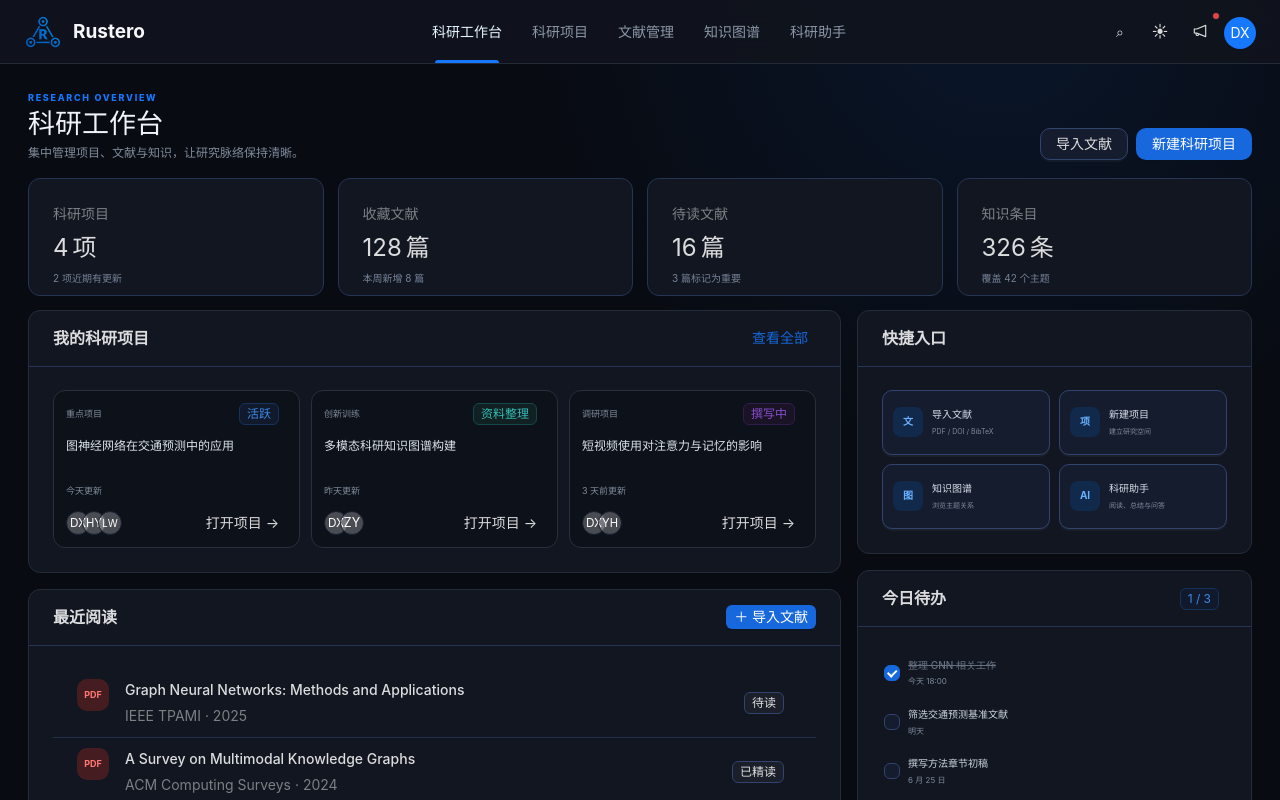
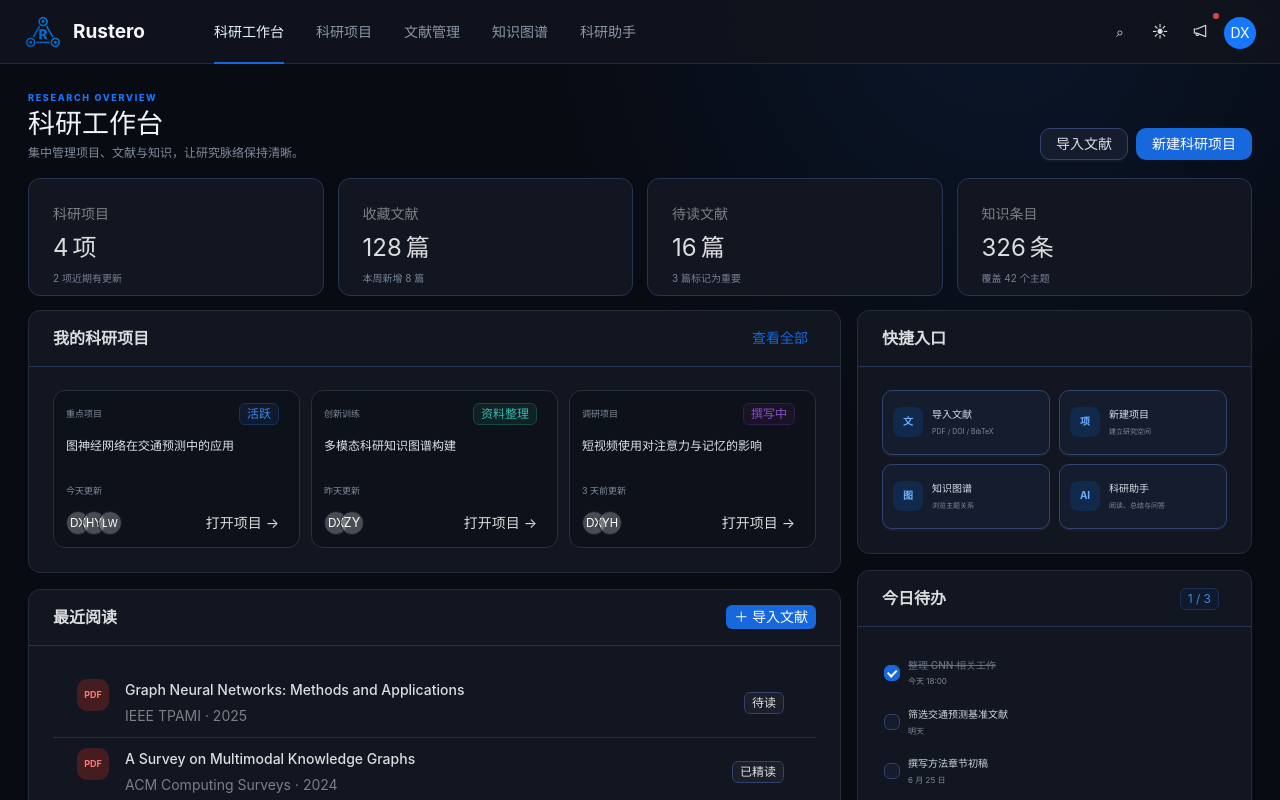
Before and after one commit to lishuang996/Rustero, a Vue app: page / in a window 1280 px wide. Built offline with nearby package versions, Linux system fonts and the light colour scheme.

Commit message:
Extract AppHeader into a reusable component

```diff
--- /dev/null
+++ b/src/components/AppHeader.vue
@@ -0,0 +1,145 @@
+<script setup lang="ts">
+import { computed, ref, watch } from "vue";
+import { NotificationOutlined } from "@ant-design/icons-vue";
+import type { MenuProps } from "ant-design-vue";
+
+const props = defineProps<{
+  dark: boolean;
+  modelValue: string;
+  items: string[];
+}>();
+
+const emit = defineEmits<{
+  "update:modelValue": [value: string];
+  toggleTheme: [];
+}>();
+
+const current = ref<string[]>([props.modelValue]);
+
+watch(
+  () => props.modelValue,
+  (val) => {
+    current.value = [val];
+  },
+);
+
+const menuItems = computed<MenuProps["items"]>(() =>
+  props.items.map((item) => ({
+    key: item,
+    label: item,
+  })),
+);
+</script>
+
+<template>
+  <a-layout-header class="app-header">
+    <div class="brand">
+      <img src="/rustero-icon.png" alt="Rustero" />
+      <strong>Rustero</strong>
+    </div>
+
+    <a-menu
+      v-model:selected-keys="current"
+      mode="horizontal"
+      :items="menuItems"
+      class="app-nav"
+      @select="(info: { key: string }) => emit('update:modelValue', info.key)"
+    />
+
+    <a-space :size="8">
+      <a-button type="text" shape="circle" aria-label="搜索">⌕</a-button>
+      <a-button
+        class="theme-toggle"
+        type="text"
+        shape="circle"
+        :aria-label="dark ? '切换到亮色主题' : '切换到暗色主题'"
+        @click="emit('toggleTheme')"
+      >
+        {{ dark ? "☀" : "☾" }}
+      </a-button>
+      <a-badge dot>
+        <a-button type="text" shape="circle" aria-label="通知">
+          <NotificationOutlined />
+        </a-button>
+      </a-badge>
+      <a-avatar class="user-avatar">DX</a-avatar>
+    </a-space>
+  </a-layout-header>
+</template>
+
+<style scoped>
+.app-header {
+  position: sticky;
+  top: 0;
+  z-index: 10;
+  height: 64px;
+  padding: 0 24px;
+  display: flex;
+  align-items: center;
+  gap: 24px;
+  border-bottom: 1px solid var(--border);
+  background: var(--header-bg) !important;
+  backdrop-filter: blur(18px);
+  transition:
+    background-color 0.2s ease,
+    border-color 0.2s ease;
+}
+
+.brand {
+  min-width: 150px;
+  display: flex;
+  align-items: center;
+  gap: 11px;
+}
+.brand img {
+  width: 38px;
+  height: auto;
+  aspect-ratio: 1;
+  object-fit: contain;
+  flex: none;
+}
+.brand strong {
+  color: var(--brand);
+  font-size: 19px;
+  line-height: 1;
+}
+
+.app-nav {
+  flex: 1;
+  background: transparent;
+  border-bottom: none;
+}
+.app-nav :deep(.ant-menu-item) {
+  color: var(--nav);
+}
+.app-nav :deep(.ant-menu-item-selected) {
+  color: var(--nav-active);
+}
+
+.theme-toggle {
+  font-size: 16px;
+}
+.user-avatar {
+  color: #fff;
+  background: #1677ff;
+}
+
+@media (max-width: 1080px) {
+  .app-nav :deep(.ant-menu-item) {
+    padding-inline: 8px;
+    font-size: 11px;
+  }
+}
+
+@media (max-width: 760px) {
+  .app-header {
+    padding: 0 14px;
+  }
+  .brand {
+    flex: 1;
+  }
+  .app-nav {
+    display: none;
+  }
+}
+</style>
--- a/src/main.ts
+++ b/src/main.ts
@@ -9,6 +9,7 @@ import {
   ConfigProvider,
   Layout,
   List,
+  Menu,
   Row,
   Space,
   Statistic,
@@ -34,6 +35,7 @@ Object.entries({
   AList: List,
   AListItem: List.Item,
   AListItemMeta: List.Item.Meta,
+  AMenu: Menu,
   ARow: Row,
   ASpace: Space,
   AStatistic: Statistic,
--- a/src/views/ResearchHome.vue
+++ b/src/views/ResearchHome.vue
@@ -1,6 +1,6 @@
 <script setup lang="ts">
 import { computed, ref } from "vue";
-import { NotificationOutlined } from "@ant-design/icons-vue";
+import AppHeader from "../components/AppHeader.vue";
 import { stats, projects, papers, mockTasks } from "../ts_scripts/mocks";
 import type { TaskItem } from "../ts_scripts/types";
 
@@ -19,44 +19,12 @@ const finishedTasks = computed(
 
 <template>
   <a-layout :class="['research-layout', { 'light-mode': !dark }]">
-    <a-layout-header class="app-header">
-      <div class="brand">
-        <img src="/rustero-icon.png" alt="Rustero" />
-        <strong>Rustero</strong>
-      </div>
-
-      <nav class="navigation">
-        <button
-          v-for="item in navItems"
-          :key="item"
-          :class="{ active: activeNav === item }"
-          @click="activeNav = item"
-        >
-          {{ item }}
-        </button>
-      </nav>
-
-      <a-space :size="8">
-        <a-button type="text" shape="circle" aria-label="搜索"
-        >⌕</a-button
-        >
-        <a-button
-          class="theme-toggle"
-          type="text"
-          shape="circle"
-          :aria-label="dark ? '切换到亮色主题' : '切换到暗色主题'"
-          @click="$emit('toggleTheme')"
-        >
-          {{ dark ? "☀" : "☾" }}
-        </a-button>
-        <a-badge dot>
-          <a-button type="text" shape="circle" aria-label="通知">
-            <NotificationOutlined />
-          </a-button>
-        </a-badge>
-        <a-avatar class="user-avatar">DX</a-avatar>
-      </a-space>
-    </a-layout-header>
+    <AppHeader
+      v-model="activeNav"
+      :items="navItems"
+      :dark="dark"
+      @toggle-theme="$emit('toggleTheme')"
+    />
 
     <a-layout-content class="page-content">
       <section class="page-title">
@@ -305,75 +273,6 @@ body {
     --assistant-start: #e6f4ff;
     --assistant-end: #f4ebff;
 }
-.app-header {
-    position: sticky;
-    top: 0;
-    z-index: 10;
-    height: 64px;
-    padding: 0 24px;
-    display: flex;
-    align-items: center;
-    gap: 24px;
-    border-bottom: 1px solid var(--border);
-    background: var(--header-bg) !important;
-    backdrop-filter: blur(18px);
-    transition:
-        background-color 0.2s ease,
-        border-color 0.2s ease;
-}
-.brand {
-    min-width: 150px;
-    display: flex;
-    align-items: center;
-    gap: 11px;
-}
-.brand img {
-    width: 38px;
-    height: auto;
-    aspect-ratio: 1;
-    object-fit: contain;
-    flex: none;
-}
-.brand strong {
-    color: var(--brand);
-    font-size: 19px;
-    line-height: 1;
-}
-.navigation {
-    flex: 1;
-    align-self: stretch;
-    display: flex;
-    justify-content: center;
-}
-.navigation button {
-    position: relative;
-    padding: 0 15px;
-    border: 0;
-    color: var(--nav);
-    background: transparent;
-    cursor: pointer;
-}
-.navigation button:hover,
-.navigation button.active {
-    color: var(--nav-active);
-}
-.navigation button.active:after {
-    content: "";
-    position: absolute;
-    left: 18px;
-    right: 18px;
-    bottom: 0;
-    height: 3px;
-    border-radius: 3px 3px 0 0;
-    background: #1677ff;
-}
-.theme-toggle {
-    font-size: 16px;
-}
-.user-avatar {
-    color: #fff;
-    background: #1677ff;
-}
 .page-content {
     width: 100%;
     max-width: 1440px;
@@ -596,10 +495,6 @@ body {
     background: linear-gradient(135deg, #1677ff, #722ed1);
 }
 @media (max-width: 1080px) {
-    .navigation button {
-        padding: 0 8px;
-        font-size: 11px;
-    }
     .project-grid {
         grid-template-columns: 1fr;
     }
@@ -608,15 +503,6 @@ body {
     }
 }
 @media (max-width: 760px) {
-    .app-header {
-        padding: 0 14px;
-    }
-    .brand {
-        flex: 1;
-    }
-    .navigation {
-        display: none;
-    }
     .page-content {
         padding: 18px 14px 28px;
     }
```
Also changed, not shown: eslint.config.js (added, +58 -0 lines).
